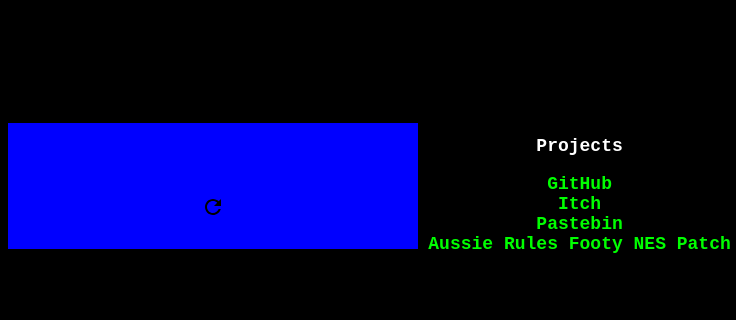
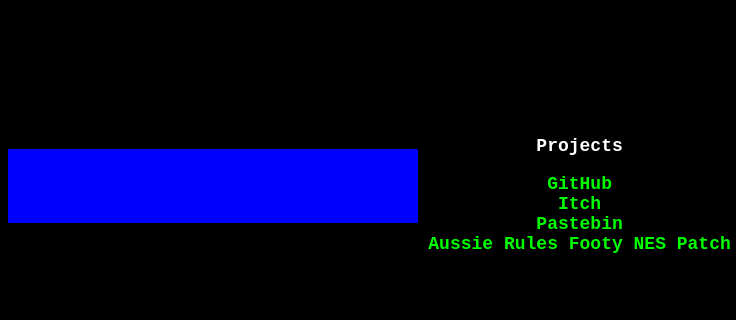
Before and after one commit to pwnedu/home, a plain HTML site: page index.html in a window 1280 px wide. Shown: the full height of the page, 0-736 px from the left. Drawn offline with Linux system fonts and the light colour scheme; grey boxes are pictures that could not be loaded.

Commit message:
Update index.html

```diff
--- a/index.html
+++ b/index.html
@@ -41,9 +41,9 @@
    	<div class="text-animation">v</div>
 </div>
 
-<a id="refresh" onclick="decodeText();">
+<!-- <a id="refresh" onclick="decodeText();">
   <svg xmlns="http://www.w3.org/2000/svg" width="24" height="24" viewBox="0 0 24 24"><path d="M17.65 6.35C16.2 4.9 14.21 4 12 4c-4.42 0-7.99 3.58-7.99 8s3.57 8 7.99 8c3.73 0 6.84-2.55 7.73-6h-2.08c-.82 2.33-3.04 4-5.65 4-3.31 0-6-2.69-6-6s2.69-6 6-6c1.66 0 3.14.69 4.22 1.78L13 11h7V4l-2.35 2.35z"/><path d="M0 0h24v24H0z" fill="none"/></svg>
-</a>
+</a> -->
 
 </div>
 
```
